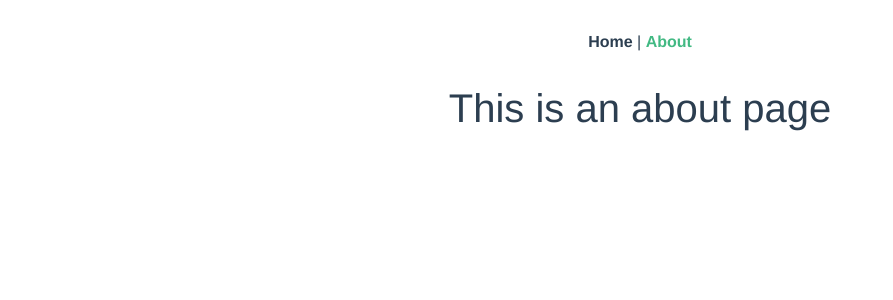
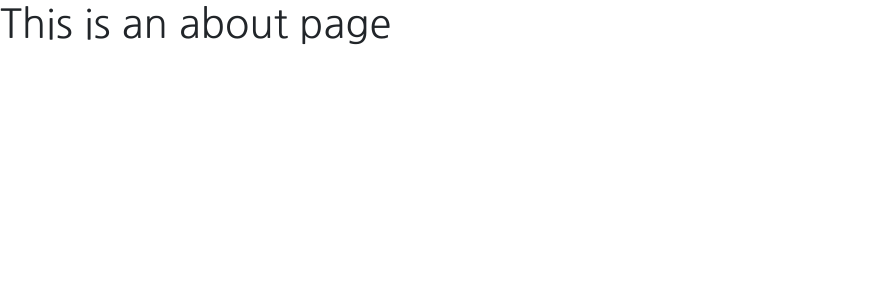
Before and after one commit to ChangJoo-Park/BetterWiki-client-web, a Vue app: page /about in a window 1280 px wide. Shown: the top 300 px of the page, without its empty margins (0-893 px from the left). Built offline with nearby package versions, Linux system fonts and the light colour scheme.

Commit message:
Set default components

```diff
--- a/src/App.vue
+++ b/src/App.vue
@@ -1,30 +1,16 @@
 <template>
   <div id="app">
-    <div id="nav">
-      <router-link to="/">Home</router-link> |
-      <router-link to="about">About</router-link>
-    </div>
     <router-view/>
   </div>
 </template>
 
 <style lang="scss">
-#app {
-  font-family: "Avenir", Helvetica, Arial, sans-serif;
+@import url("https://fonts.googleapis.com/css?family=Nanum+Gothic");
+
+html,
+body {
+  font-family: "Nanum Gothic", sans-serif;
   -webkit-font-smoothing: antialiased;
   -moz-osx-font-smoothing: grayscale;
-  text-align: center;
-  color: #2c3e50;
-}
-#nav {
-  padding: 30px;
-  a {
-    font-weight: bold;
-    color: #2c3e50;
-
-    &.router-link-exact-active {
-      color: #42b983;
-    }
-  }
 }
 </style>
--- a/src/views/Home.vue
+++ b/src/views/Home.vue
@@ -1,19 +1,12 @@
 <template>
-  <div class="home">
-    <img
-      alt="Vue logo"
-      src="../assets/logo.png">
-    <hello-world msg="Welcome to Your Vue.js App"/>
-  </div>
+  <div class="home"/>
 </template>
 
 <script>
-import HelloWorld from '@/components/HelloWorld.vue'
 
 export default {
   name: 'Home',
   components: {
-    HelloWorld
   }
 }
 </script>
```
